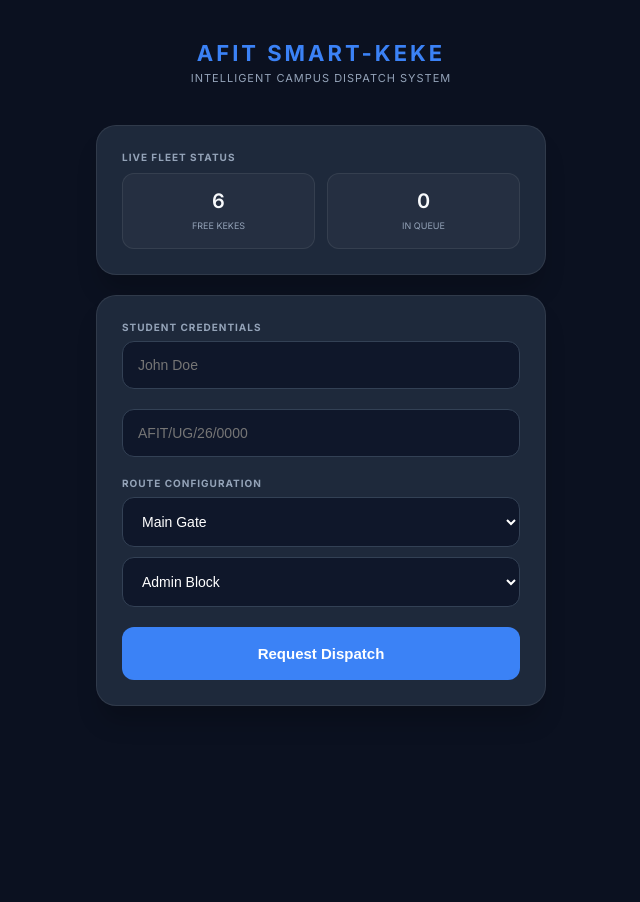
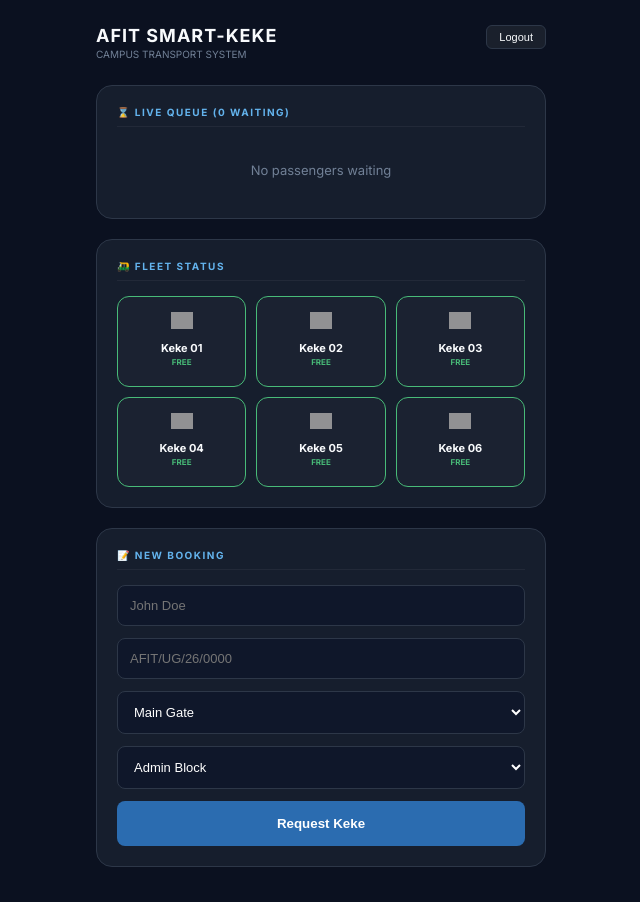
Before and after one commit to Tymakarfi/Afit-keke, a Flask app: page / in a window 1280 px wide. Shown: the whole page, without its empty margins (319-959 px from the left). Before the commit the page ends 706 px from the top, so only its background shows below. Run offline with Flask 3, Linux system fonts and the light colour scheme; grey boxes are pictures that could not be loaded.

Commit message:
Refactor index.html for improved layout and design
Updated styles and structure for the student portal page.

```diff
--- a/templates/index.html
+++ b/templates/index.html
@@ -6,105 +6,115 @@
     <title>AFIT Smart-Keke — Student Portal</title>
     <link href="https://fonts.googleapis.com/css2?family=Inter:wght@300;400;600;700&display=swap" rel="stylesheet">
     <style>
-        :root { --primary: #3b82f6; --bg: #0b1120; --card: #1e293b; --text: #f8fafc; --muted: #94a3b8; --border: rgba(255,255,255,0.08); }
-        body { background: var(--bg); color: var(--text); font-family: 'Inter', sans-serif; margin: 0; padding: 20px; }
+        :root { --bg: #0b1120; --card: #161e2d; --border: #2d3748; --gold: #f6ad55; --green: #48bb78; --blue: #63b3ed; --text: #f8fafc; --muted: #718096; }
+        body { background: var(--bg); color: var(--text); font-family: 'Inter', sans-serif; margin: 0; padding: 15px; }
         .container { max-width: 450px; margin: auto; }
 
-        header { text-align: center; margin-bottom: 40px; padding-top: 20px; }
-        .logo-text { font-size: 22px; font-weight: 800; letter-spacing: 3px; color: var(--primary); text-transform: uppercase; margin: 0; }
-        .sub-text { font-size: 11px; color: var(--muted); text-transform: uppercase; letter-spacing: 1px; margin-top: 5px; }
+        /* Header */
+        header { display: flex; justify-content: space-between; align-items: start; margin-bottom: 25px; padding-top: 10px; }
+        .logo-area { display: flex; gap: 10px; align-items: center; }
+        .logo-text h1 { font-size: 18px; font-weight: 800; letter-spacing: 1px; margin: 0; }
+        .logo-text p { font-size: 10px; color: var(--muted); margin: 2px 0 0; text-transform: uppercase; }
+        .logout-btn { background: #1a202c; border: 1px solid var(--border); color: var(--text); padding: 5px 12px; border-radius: 6px; font-size: 11px; cursor: pointer; }
 
-        .card { background: var(--card); padding: 25px; border-radius: 20px; border: 1px solid var(--border); margin-bottom: 20px; box-shadow: 0 20px 25px -5px rgba(0, 0, 0, 0.2); }
+        /* Section Styling */
+        .section-card { background: var(--card); border: 1px solid var(--border); border-radius: 16px; padding: 20px; margin-bottom: 20px; }
+        .section-title { font-size: 10px; font-weight: 800; color: var(--blue); text-transform: uppercase; letter-spacing: 1.5px; margin-bottom: 15px; border-bottom: 1px solid rgba(255,255,255,0.05); padding-bottom: 8px; }
 
-        .input-group { margin-bottom: 20px; }
-        label { display: block; font-size: 10px; font-weight: 700; color: var(--muted); text-transform: uppercase; margin-bottom: 8px; letter-spacing: 1px; }
-        input, select { width: 100%; padding: 15px; border-radius: 12px; border: 1px solid #334155; background: #0f172a; color: white; font-size: 14px; box-sizing: border-box; }
+        /* Queue List Styling */
+        .queue-item { display: flex; justify-content: space-between; align-items: center; padding: 10px 0; border-bottom: 1px solid rgba(255,255,255,0.03); font-size: 12px; }
+        .queue-ticket { font-weight: 700; color: var(--gold); }
+        .empty-msg { text-align: center; color: var(--muted); padding: 20px 0; font-size: 13px; }
 
-        button { width: 100%; padding: 18px; background: var(--primary); border: none; border-radius: 12px; color: white; font-weight: 700; cursor: pointer; font-size: 15px; }
+        /* Fleet Grid */
+        .fleet-grid { display: grid; grid-template-columns: repeat(3, 1fr); gap: 10px; }
+        .keke-card { border-radius: 12px; padding: 15px 5px; text-align: center; background: rgba(255,255,255,0.02); transition: 0.3s; }
+        .keke-card img { width: 22px; margin-bottom: 8px; opacity: 0.9; }
+        .keke-name { font-size: 11px; font-weight: 700; display: block; margin-bottom: 2px; }
+        .keke-status { font-size: 8px; font-weight: 900; text-transform: uppercase; margin-bottom: 4px; display: block; }
+        .keke-passenger { font-size: 8px; color: var(--muted); white-space: nowrap; overflow: hidden; text-overflow: ellipsis; padding: 0 4px; display: block; }
 
-        .status-header { display: flex; justify-content: space-between; align-items: center; margin-bottom: 20px; }
-        .badge { padding: 6px 12px; border-radius: 8px; font-size: 10px; font-weight: 800; text-transform: uppercase; }
-        .status-queued { background: rgba(245, 158, 11, 0.1); color: #f59e0b; border: 1px solid rgba(245, 158, 11, 0.2); }
-        .status-assigned { background: rgba(34, 197, 94, 0.1); color: #22c55e; border: 1px solid rgba(34, 197, 94, 0.2); }
-        .status-completed { background: rgba(148, 163, 184, 0.1); color: #94a3b8; border: 1px solid rgba(148, 163, 184, 0.2); }
+        .keke-busy { border: 1.5px solid var(--gold); }
+        .keke-busy .keke-status { color: var(--gold); }
+        .keke-free { border: 1.5px solid var(--green); }
+        .keke-free .keke-status { color: var(--green); }
 
-        .ticket-display { background: rgba(255,255,255,0.03); border-radius: 15px; padding: 25px; text-align: center; border: 1px dashed #475569; margin: 20px 0; }
-        .ticket-num { font-size: 32px; font-weight: 700; letter-spacing: 2px; }
+        /* My Active Ticket Section */
+        .my-ticket-box { background: rgba(99, 179, 237, 0.05); border: 1px dashed var(--blue); border-radius: 12px; padding: 15px; text-align: center; margin-bottom: 20px; }
+        .ticket-label { font-size: 9px; color: var(--blue); font-weight: 800; text-transform: uppercase; }
+        .ticket-val { font-size: 24px; font-weight: 800; color: #fff; margin: 5px 0; letter-spacing: 1px; }
 
-        .timer-display { text-align: center; padding: 20px 0; }
-        .timer-val { font-size: 64px; font-weight: 200; color: var(--primary); }
-        .timer-label { font-size: 11px; color: var(--muted); text-transform: uppercase; }
-
-        .stats-row { display: grid; grid-template-columns: 1fr 1fr; gap: 12px; margin-top: 10px; }
-        .stat-item { background: rgba(255,255,255,0.03); padding: 15px; border-radius: 12px; text-align: center; border: 1px solid var(--border); }
-        .stat-val { font-size: 20px; font-weight: 600; display: block; }
-        .stat-lab { font-size: 9px; color: var(--muted); text-transform: uppercase; }
+        /* Form Controls */
+        input, select { width: 100%; padding: 12px; margin-bottom: 12px; border-radius: 8px; border: 1px solid var(--border); background: #0f172a; color: white; font-size: 13px; box-sizing: border-box; }
+        button.primary-btn { width: 100%; padding: 15px; background: #2b6cb0; border: none; border-radius: 8px; color: white; font-weight: 700; cursor: pointer; }
     </style>
 </head>
 <body>
 
 <div class="container">
     <header>
-        <div class="logo-text">AFIT SMART-KEKE</div>
-        <div class="sub-text">Intelligent Campus Dispatch System</div>
+        <div class="logo-area">
+            <div class="logo-text">
+                <h1>AFIT SMART-KEKE</h1>
+                <p>Campus Transport System</p>
+            </div>
+        </div>
+        <div class="user-meta">
+            <button class="logout-btn" onclick="resetAll()">Logout</button>
+        </div>
     </header>
 
-    <!-- FLEET OVERVIEW -->
-    <div class="card" id="fleet-view">
-        <label>Live Fleet Status</label>
-        <div class="stats-row">
-            <div class="stat-item">
-                <span class="stat-val" id="keke-count">6</span>
-                <span class="stat-lab">Free Kekes</span>
-            </div>
-            <div class="stat-item">
-                <span class="stat-val" id="queue-count">0</span>
-                <span class="stat-lab">In Queue</span>
-            </div>
+    <!-- ACTIVE USER TICKET (Shows only when booked) -->
+    <div id="personal-ticket-area" style="display: none;">
+        <div class="my-ticket-box">
+            <div class="ticket-label">Your Active Ticket</div>
+            <div class="ticket-val" id="my-ticket-code">---</div>
+            <div id="timer-text" style="font-size: 11px; color: var(--muted);">Waiting in queue...</div>
+        </div>
+    </div>
+
+    <!-- LIVE QUEUE -->
+    <div class="section-card">
+        <div class="section-title">⌛ LIVE QUEUE (<span id="queue-count-num">0</span> WAITING)</div>
+        <div id="queue-list-container">
+            <div class="empty-msg">No passengers waiting</div>
+        </div>
+    </div>
+
+    <!-- FLEET STATUS -->
+    <div class="section-card">
+        <div class="section-title">🛺 FLEET STATUS</div>
+        <div class="fleet-grid" id="fleet-grid">
+            <!-- Grid generated by JS -->
         </div>
     </div>
 
     <!-- BOOKING FORM -->
-    <div id="booking-section" class="card">
-        <label>Student Credentials</label>
-        <div class="input-group">
-            <!-- Placeholders updated to generic names -->
-            <input type="text" id="name" placeholder="John Doe">
-        </div>
-        <div class="input-group">
-            <input type="text" id="matric" placeholder="AFIT/UG/26/0000">
-        </div>
-
-        <label>Route Configuration</label>
+    <div id="booking-form-card" class="section-card">
+        <div class="section-title">📝 NEW BOOKING</div>
+        <input type="text" id="name" placeholder="John Doe">
+        <input type="text" id="matric" placeholder="AFIT/UG/26/0000">
         <select id="pickup">
             <option value="Main Gate">Main Gate</option>
-            <option value="Academic Area">Academic Area</option>
-            <option value="Hostel Gate">Hostel Gate</option>
+            <option value="Hostel Area">Hostel Area</option>
+            <option value="Library">Library</option>
         </select>
-        <select id="destination" style="margin-top:10px;">
+        <select id="destination">
             <option value="Admin Block">Admin Block</option>
             <option value="Civil Dept">Civil Dept</option>
-            <option value="Mechanical Lab">Mechanical Lab</option>
+            <option value="Air Force Lab">Air Force Lab</option>
         </select>
-
-        <button onclick="bookRide()" style="margin-top:20px;">Request Dispatch</button>
-    </div>
-
-    <!-- STATUS CARD -->
-    <div id="status-section" class="card" style="display:none;">
-        <div id="status-content"></div>
+        <button class="primary-btn" onclick="submitBooking()">Request Keke</button>
     </div>
 </div>
 
 <script>
-    let myBooking = JSON.parse(localStorage.getItem('afit_booking'));
-    let timerObj = null;
-    let timerSecs = 60;
+    let myBookingId = localStorage.getItem('afit_bid');
+    let timerRunning = false;
 
-    async function bookRide() {
-        const n = document.getElementById('name').value;
-        const m = document.getElementById('matric').value;
-        if(!n || !m) return alert("Credentials required");
+    async function submitBooking() {
+        const n = document.getElementById('name').value || "John Doe";
+        const m = document.getElementById('matric').value || "AFIT/UG/26/0000";
 
         const res = await fetch('/book', {
             method: 'POST',
@@ -115,83 +125,74 @@
                 destination: document.getElementById('destination').value
             })
         });
-        myBooking = await res.json();
-        localStorage.setItem('afit_booking', JSON.stringify(myBooking));
-        updateView();
+        const data = await res.json();
+        myBookingId = data.booking_id;
+        localStorage.setItem('afit_bid', myBookingId);
+        updateDashboard();
     }
 
-    async function updateView() {
-        const sRes = await fetch('/status');
-        const sData = await sRes.json();
-        document.getElementById('keke-count').textContent = sData.tricycles.filter(t => t.status === 'free').length;
-        document.getElementById('queue-count').textContent = sData.queue_count;
+    async function updateDashboard() {
+        // Get global status (Fleet and Queue)
+        const res = await fetch('/status');
+        const data = await res.json();
 
-        if(!myBooking) return;
+        // 1. Update Fleet Grid (Matches image_19.png)
+        const grid = document.getElementById('fleet-grid');
+        grid.innerHTML = data.tricycles.map(t => `
+            <div class="keke-card ${t.status === 'busy' ? 'keke-busy' : 'keke-free'}">
+                <img src="https://cdn-icons-png.flaticon.com/512/2162/2162561.png">
+                <span class="keke-name">${t.label}</span>
+                <span class="keke-status">${t.status === 'busy' ? 'ON TRIP' : 'FREE'}</span>
+                <span class="keke-passenger">${t.passenger ? t.passenger : ''}</span>
+            </div>
+        `).join('');
 
-        const bRes = await fetch(`/mybooking/${myBooking.booking_id}`);
-        const bData = await bRes.json();
+        // 2. Update Live Queue List
+        // To show actual tickets in the queue, we'd usually fetch all bookings,
+        // but here we show a count-based list to keep it performant.
+        document.getElementById('queue-count-num').textContent = data.queue_count;
+        const qList = document.getElementById('queue-list-container');
+        if (data.queue_count === 0) {
+            qList.innerHTML = '<div class="empty-msg">No passengers waiting</div>';
+        } else {
+            // Display generic items for other people in the queue
+            qList.innerHTML = Array(data.queue_count).fill(0).map((_, i) => `
+                <div class="queue-item">
+                    <span>Passenger #${i+1}</span>
+                    <span class="queue-ticket">WAITING</span>
+                </div>
+            `).join('');
+        }
 
-        document.getElementById('booking-section').style.display = 'none';
-        document.getElementById('status-section').style.display = 'block';
-        const content = document.getElementById('status-content');
+        // 3. Update Personal Ticket Status
+        if (myBookingId) {
+            const bRes = await fetch(`/mybooking/${myBookingId}`);
+            const bData = await bRes.json();
 
-        if(bData.status === 'queued') {
-            content.innerHTML = `
-                <div class="status-header">
-                    <span class="badge status-queued">Awaiting Dispatch</span>
-                    <span style="font-size:12px; color:var(--muted)">#${bData.ticket_code}</span>
-                </div>
-                <div class="ticket-display">
-                    <div class="ticket-label">QUEUE POSITION</div>
-                    <div class="ticket-num">0${bData.queue_position}</div>
-                </div>
-                <p style="text-align:center; font-size:13px; color:var(--muted)">Est. Wait: <b>${bData.queue_position * 8} mins</b></p>
-            `;
-        } else if(bData.status === 'assigned') {
-            content.innerHTML = `
-                <div class="status-header">
-                    <span class="badge status-assigned">In Transit</span>
-                    <span style="font-size:12px; color:var(--muted)">#${bData.ticket_code}</span>
-                </div>
-                <div class="ticket-display">
-                    <div class="ticket-label">ASSIGNED KEKE</div>
-                    <div class="ticket-num">${bData.tricycle}</div>
-                </div>
-                <div class="timer-display">
-                    <div class="timer-val" id="t-val">${timerSecs}</div>
-                    <div class="timer-label">Seconds to Arrival</div>
-                </div>
-            `;
-            if(!timerObj) startTimer();
-        } else if(bData.status === 'completed') {
-            clearInterval(timerObj);
-            timerObj = null;
-            content.innerHTML = `
-                <div class="badge status-completed">Trip Finished</div>
-                <h2 style="margin: 15px 0 5px;">Destination Reached!</h2>
-                <p style="color:var(--muted); font-size:14px; margin-bottom:20px;">The Keke is now available for the next passenger.</p>
-                <button onclick="clearBooking()">Book New Ride</button>
-            `;
+            if (bData.status === 'completed') {
+                resetAll();
+            } else {
+                document.getElementById('booking-form-card').style.display = 'none';
+                document.getElementById('personal-ticket-area').style.display = 'block';
+                document.getElementById('my-ticket-code').textContent = bData.ticket_code;
+
+                if (bData.status === 'assigned') {
+                    document.getElementById('timer-text').innerHTML = `Assigned to <b>${bData.tricycle}</b> - Arrival in progress`;
+                } else {
+                    document.getElementById('timer-text').textContent = `Position in line: #${bData.queue_position}`;
+                }
+            }
         }
     }
 
-    function startTimer() {
-        timerSecs = 60;
-        timerObj = setInterval(() => {
-            timerSecs--;
-            const el = document.getElementById('t-val');
-            if(el) el.textContent = Math.max(0, timerSecs);
-            if(timerSecs <= 0) clearInterval(timerObj);
-        }, 1000);
-    }
-
-    function clearBooking() {
-        localStorage.removeItem('afit_booking');
+    function resetAll() {
+        localStorage.removeItem('afit_bid');
+        myBookingId = null;
         location.reload();
     }
 
-    setInterval(updateView, 4000);
-    if(myBooking) updateView();
+    setInterval(updateDashboard, 3000);
+    updateDashboard();
 </script>
 </body>
 </html>
```
